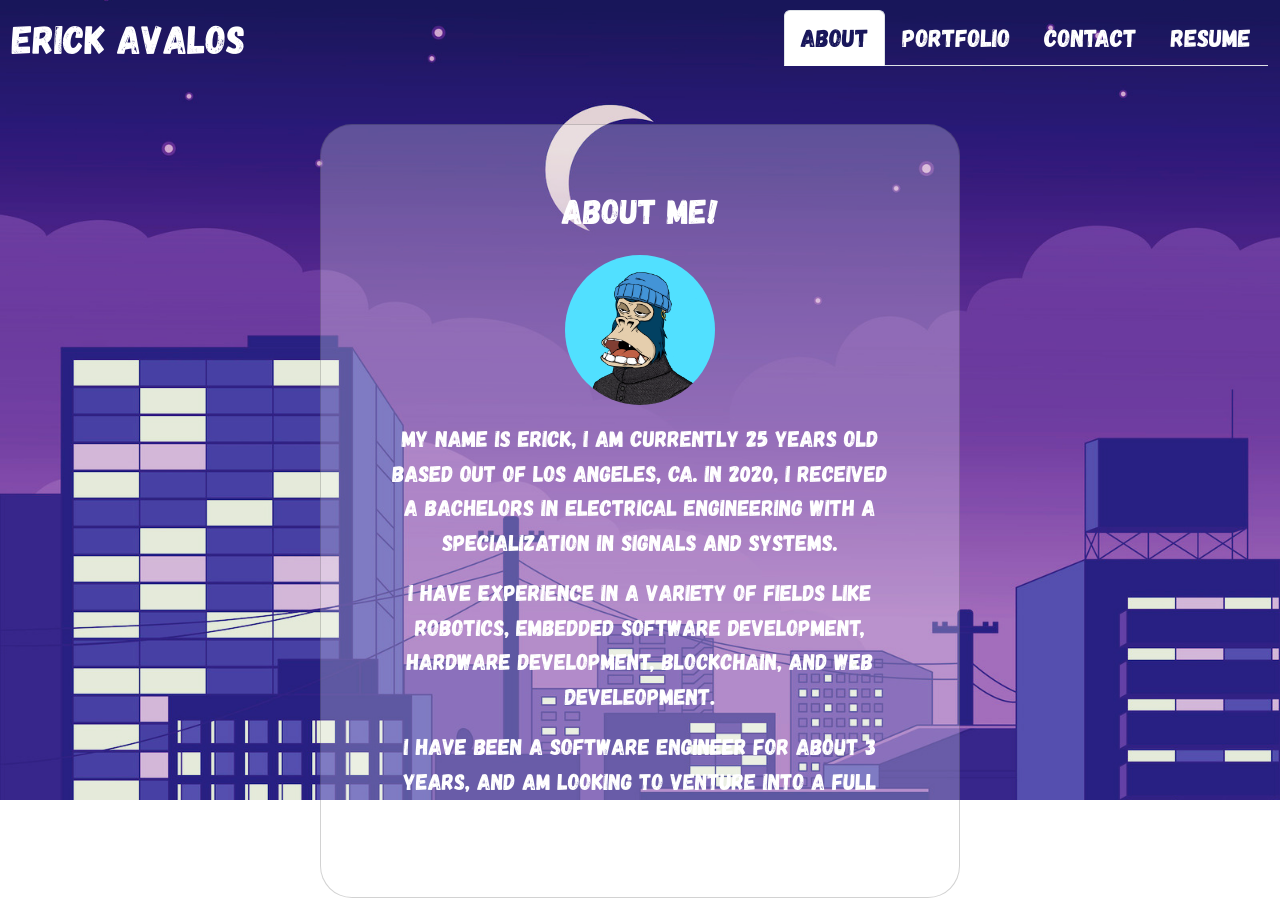
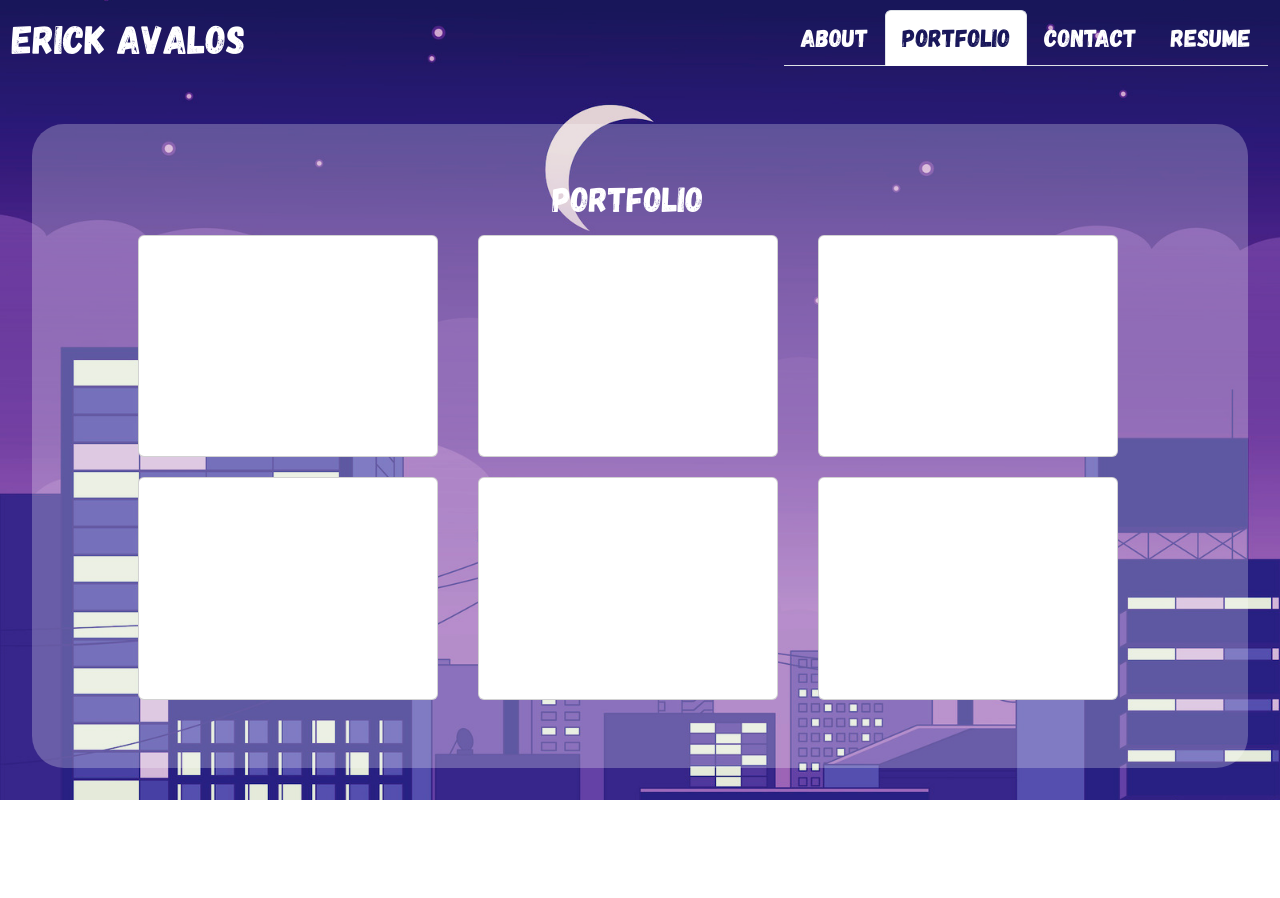
Before and after one commit to erickjavalos/portfolio, a React (Create React App) app: page / in a window 1280 px wide. After the commit the page ends 800 px from the top, so only its background shows below. Built offline with nearby package versions, Linux system fonts and the light colour scheme.

Commit message:
began stubbing out the cards layouts

```diff
--- a/src/components/PortfolioContainer.js
+++ b/src/components/PortfolioContainer.js
@@ -31,7 +31,7 @@ const combinedStyles = { ...styles.backgroundStyle, ...styles.myText };
 
 
 export default function PortfolioContainer() {
-  const [currentPage, setCurrentPage] = useState('About');
+  const [currentPage, setCurrentPage] = useState('Portfolio');
 
   // This method is checking to see what the value of `currentPage` is. Depending on the value of currentPage, we return the corresponding component to render.
   const renderPage = () => {
--- a/src/components/css/styles.css
+++ b/src/components/css/styles.css
@@ -9,13 +9,28 @@
 .card-format {
     width: 95%;
 }
+.cards-portfolio {
+    width:95%;
+    display: flex;
+    flex-wrap: wrap;
+    /* align-items: stretch; */
+}
+.card-portfolio {
+    width: 25%;
+    /* flex: 0 1 50px; */
+    /* margin: 10px; */
+    /* border: 1px solid #ccc; */
+    /* box-shadow: 2px 2px 6px 0px  rgba(0,0,0,0.3); */
 
+}
 .text-color{
     color: rgba(255,255,255,1);
 }
 
 .card-title-size {
     font-size: 15px !important;
+    justify-content: center;
+    margin-bottom: 10px;
 }
 .card-text-size {
     font-size: 12px !important;
@@ -25,6 +40,7 @@
     border-radius: 2em !important;
 
 }
+
 
 .title {
     font-size: 20px !important;
@@ -36,6 +52,26 @@
 .nav {
     margin-left: auto;
     margin-right: auto;
+}
+
+.cards-overview {
+    width: 100%;
+    justify-content: center;
+    margin-left: auto;
+    margin-right: auto;
+}
+
+.card {
+    margin: 20px;
+    width: 100%;
+    flex: 0 1 300px;
+    border: 7px double var(--dark);
+    border-radius: 10px;
+    background-color: var(--light);
+    color: var(--dark);
+  }
+.card-hover:hover {
+    box-shadow: 0 4px 8px 0 rgba(0, 0, 0, 0.2), 0 6px 20px 0 rgba(0, 0, 0, 0.19);
 }
 
 /* Medium devices (tablets, 768px and up) The navbar toggle appears at this breakpoint */
@@ -102,5 +138,3 @@
         margin-right: 0px;
     }
 }
-
-/* Extra large devices (large desktops, 1200px and up) */
--- a/src/components/pages/Portfolio.js
+++ b/src/components/pages/Portfolio.js
@@ -1,24 +1,82 @@
 import React from 'react';
+import Card from 'react-bootstrap/Card';
+import '../css/styles.css'
 
-export default function Blog() {
+
+export default function Portfolio() {
   return (
-    <div>
-      <h1>Portfolio Page</h1>
-      <p>
-        Donec a volutpat quam. Curabitur nec varius justo, sed rutrum ligula.
-        Curabitur pellentesque turpis sit amet eros iaculis, a mollis arcu
-        dictum. Ut vel ante eget massa ornare placerat. Etiam nisl orci, finibus
-        sodales volutpat et, hendrerit ut dolor. Suspendisse porta dictum nunc,
-        sed pretium risus rutrum eget. Nam consequat, ligula in faucibus
-        vestibulum, nisi justo laoreet risus, luctus luctus mi lacus sit amet
-        libero. Class aptent taciti sociosqu ad litora torquent per conubia
-        nostra, per inceptos himenaeos. Mauris pretium condimentum tellus eget
-        lobortis. Interdum et malesuada fames ac ante ipsum primis in faucibus.
-        Donec placerat accumsan mi, ut congue neque placerat eu. Donec nec ipsum
-        in velit pellentesque vehicula sit amet at augue. Maecenas aliquam
-        bibendum congue. Pellentesque semper, lectus non ullamcorper iaculis,
-        est ligula suscipit velit, sed bibendum turpis dui in sapien.
-      </p>
+    <>
+    <div className='cards-portfolio text-center text-color mx-auto my-lg-5 p-lg-5 border-radius-card' style={{background: 'rgba(255,255,255,0.25)' }}>
+      <div className="row cards-overview" style={{width:'100%'}}>
+        <div className="row card-title-size text-center">Portfolio</div>
+        <div id="{{recipe_id}}" className="card card-hover">
+            <h4 className="mb-5">recipe name</h4>
+            <p className="mt-4">Difficulty: diff</p>
+            <p>Servings: yuh</p>
+            <p>Total Time: ok</p>
+        </div>
+
+        <div id="{{recipe_id}}" className="card card-hover">
+            <h4 className="mb-5">recipe name</h4>
+            <p className="mt-4">Difficulty: diff</p>
+            <p>Servings: yuh</p>
+            <p>Total Time: ok</p>
+        </div>
+        <div id="{{recipe_id}}" className="card card-hover">
+            <h4 className="mb-5">recipe name</h4>
+            <p className="mt-4">Difficulty: diff</p>
+            <p>Servings: yuh</p>
+            <p>Total Time: ok</p>
+        </div>
+        <div id="{{recipe_id}}" className="card card-hover">
+            <h4 className="mb-5">recipe name</h4>
+            <p className="mt-4">Difficulty: diff</p>
+            <p>Servings: yuh</p>
+            <p>Total Time: ok</p>
+        </div>
+
+        <div id="{{recipe_id}}" className="card card-hover">
+            <h4 className="mb-5">recipe name</h4>
+            <p className="mt-4">Difficulty: diff</p>
+            <p>Servings: yuh</p>
+            <p>Total Time: ok</p>
+        </div>
+
+        <div id="{{recipe_id}}" className="card card-hover">
+            <h4 className="mb-5">recipe name</h4>
+            <p className="mt-4">Difficulty: diff</p>
+            <p>Servings: yuh</p>
+            <p>Total Time: ok</p>
+        </div>
+      </div>
+
+
     </div>
+
+    </>
+    // <Card className="cards-portfolio text-center text-color mx-auto my-lg-5 p-lg-5 border-radius-card" style={{background: 'rgba(255,255,255,0.25)' }}>
+    //   <Card.Body>
+    //     {/* Portfolio top level */}
+    //     <Card.Title className="card-title-size" > Portfolio</Card.Title>
+    //   </Card.Body>
+    //     {/* first project */}
+    //     <Card className="card-portfolio text-color my-lg-5 p-lg-5 border-radius-card" style={{background: 'rgba(255,255,255,0.25)' }}>
+    //       <h1>HELLO </h1>
+    //     </Card>
+    //     <Card className="card-portfolio text-color my-lg-5 p-lg-5 border-radius-card" style={{background: 'rgba(255,255,255,0.25)' }}>
+    //       <h1>HELLO </h1>
+    //     </Card>
+    //     {/* <Card.Img variant="top" src={pfp} className="m-3"style={{width: '150px',height:'150px', borderRadius: '75px'}} />
+    //     <Card.Text className='card-text-size'>
+    //     My name is Erick, I am currently 25 years old based out of Los Angeles, Ca. In 2020, I received a bachelors in Electrical Engineering with a specialization in Signals and Systems.
+    //     </Card.Text>
+    //     <Card.Text className='card-text-size'>
+    //     I have experience in a variety of fields like robotics, embedded software development, hardware development, blockchain, and web develeopment.
+    //     </Card.Text>
+    //     <Card.Text className='card-text-size'>
+    //     I have been a software engineer for about 3 years, and am looking to venture into a full stack role.
+    //     </Card.Text> */}
+
+    // </Card>
   );
 }
```
